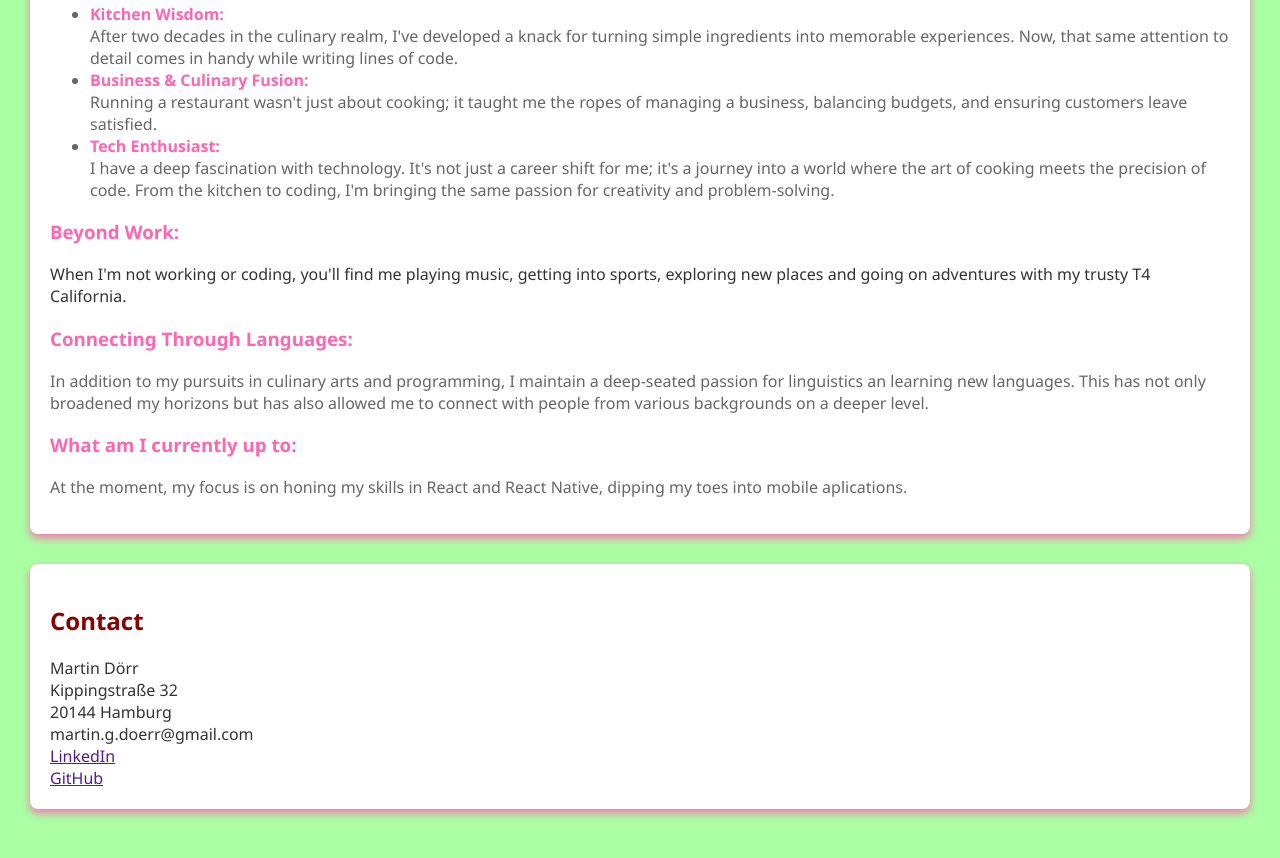
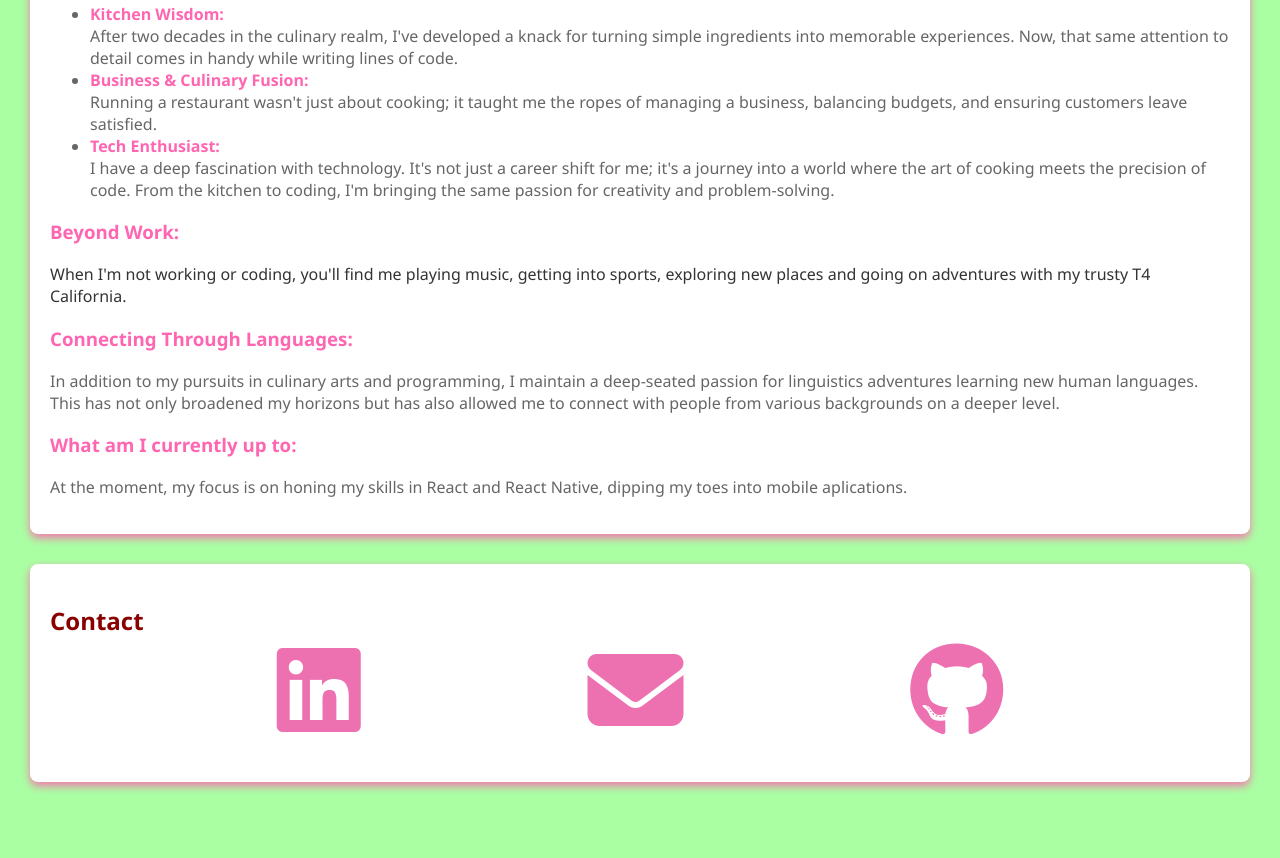
Before and after one commit to martino-bianco/Portfolio, a plain HTML site: page index.html in a window 1280 px wide. Shown: the part 1936-2794 px from the top of the page. Drawn offline with Linux system fonts and the light colour scheme.

Commit message:
bringing in the fontawesome icons

```diff
--- a/index.html
+++ b/index.html
@@ -3,6 +3,14 @@
   <head>
     <meta charset="UTF-8" />
     <meta name="viewport" content="width=device-width, initial-scale=1.0" />
+    <link
+      rel="stylesheet"
+      href="https://cdnjs.cloudflare.com/ajax/libs/font-awesome/6.4.2/css/all.min.css"
+      integrity="sha512-z3gLpd7yknf1YoNbCzqRKc4qyor8gaKU1qmn+CShxbuBusANI9QpRohGBreCFkKxLhei6S9CQXFEbbKuqLg0DA=="
+      crossorigin="anonymous"
+      referrerpolicy="no-referrer"
+    />
+
     <link rel="stylesheet" href="styles.css" />
     <title>Martin - Portfolio</title>
   </head>
@@ -10,7 +18,7 @@
     <nav>
       <!-- <div id="nameNav">Martin Dörr</div> -->
       <ul>
-        <li><a href="#projects">Projects</a></li>
+        <!-- <li><a href="#projects">Projects</a></li> -->
         <li><a href="#experience">Experience</a></li>
         <li><a href="#education">Education</a></li>
         <li><a href="#skills">Skills</a></li>
@@ -27,7 +35,8 @@
         <div id="headerText">
           Hey, I'm Martin. I'm a chef and restaurant-owner on a journey of
           becoming a programmer. After more than 20 wonderful years of
-          culinarian adventures I'm following my second passion: technology.
+          culinarian adventures I'm finally following my second passion:
+          technology.
         </div>
       </div>
       <img src="./Martino Headshot Filter Small.jpeg" alt="" />
@@ -187,9 +196,9 @@
       <h3>Connecting Through Languages:</h3>
       <p>
         In addition to my pursuits in culinary arts and programming, I maintain
-        a deep-seated passion for linguistics an learning new languages. This
-        has not only broadened my horizons but has also allowed me to connect
-        with people from various backgrounds on a deeper level.
+        a deep-seated passion for linguistics adventures learning new human
+        languages. This has not only broadened my horizons but has also allowed
+        me to connect with people from various backgrounds on a deeper level.
       </p>
       <h3>What am I currently up to:</h3>
       <p>
@@ -200,13 +209,20 @@
 
     <section id="contact">
       <h2>Contact</h2>
-      Martin Dörr <br />
-      Kippingstraße 32 <br />
-      20144 Hamburg <br />
-
-      martin.g.doerr@gmail.com <br />
-      <a href="">LinkedIn</a><br />
-      <a href="">GitHub</a>
+      <!-- <div id="adress">Martin Dörr | Kippingstraße 32 | 20144 Hamburg</div> -->
+      <div id="contactLinks">
+        <a
+          href="https://www.linkedin.com/in/martin-dörr-2971b3119"
+          target="_blank"
+          ><i class="fa-brands fa-linkedin fa-2xl" style="color: #ed70b0"></i
+        ></a>
+        <a href="mailto:martin.g.doerr@gmail.com"
+          ><i class="fa-solid fa-envelope fa-2xl" style="color: #ed70b0"></i
+        ></a>
+        <a href="https://github.com/martino-bianco" target="_blank"
+          ><i class="fa-brands fa-github fa-2xl" style="color: #ed70b0"></i
+        ></a>
+      </div>
     </section>
 
     <footer>
--- a/styles.css
+++ b/styles.css
@@ -26,13 +26,23 @@ header {
 }
 
 header img {
+  /* border-radius: 250px 250px 30px 30px; */
   border-radius: 50%;
+
+  /* filter: contrast(100%) saturate(100%) grayscale(20%); */
+
   box-shadow: 0px 4px 8px rgba(255, 102, 178, 0.9);
 }
 
+header p {
+  font-size: 22px;
+}
+
 #headerText {
+  padding-right: 20px;
   color: #666;
   font-weight: bold;
+  font-size: 18px;
 }
 
 nav {
@@ -97,6 +107,14 @@ ul {
 
 #contact {
   margin-bottom: 100px;
+  padding-bottom: 60px;
+}
+
+#contactLinks {
+  display: flex;
+  justify-content: space-evenly; /* You can also use space-between or space-evenly */
+  align-items: center;
+  font-size: 3em;
 }
 
 footer {
```
